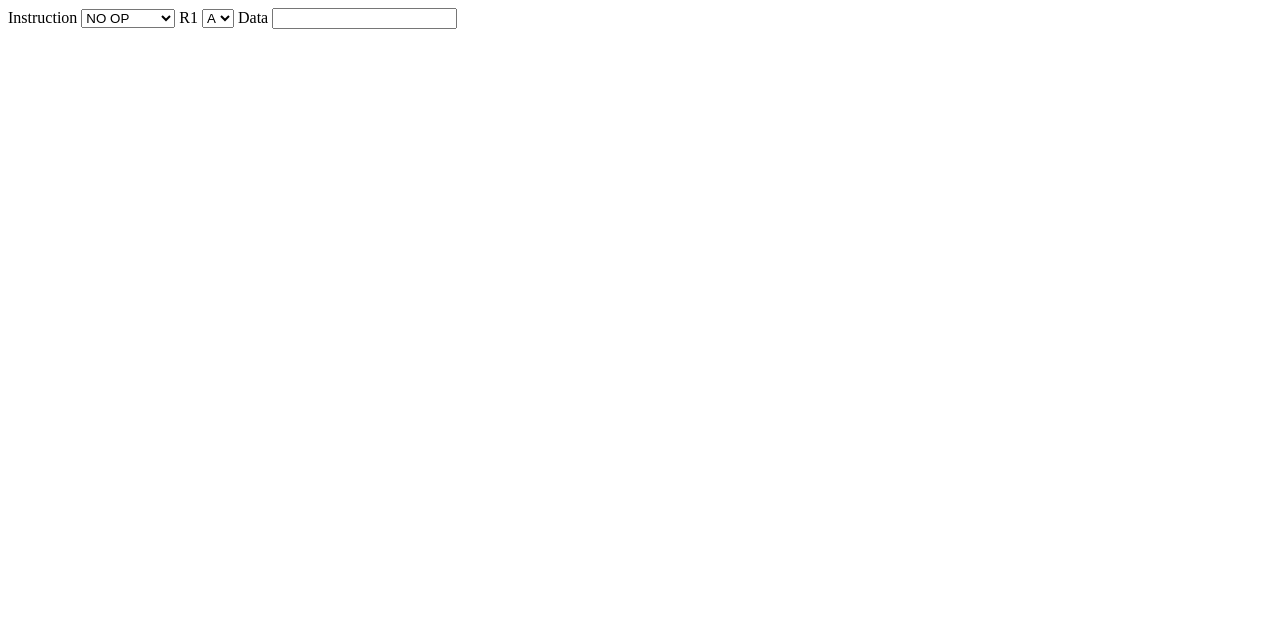
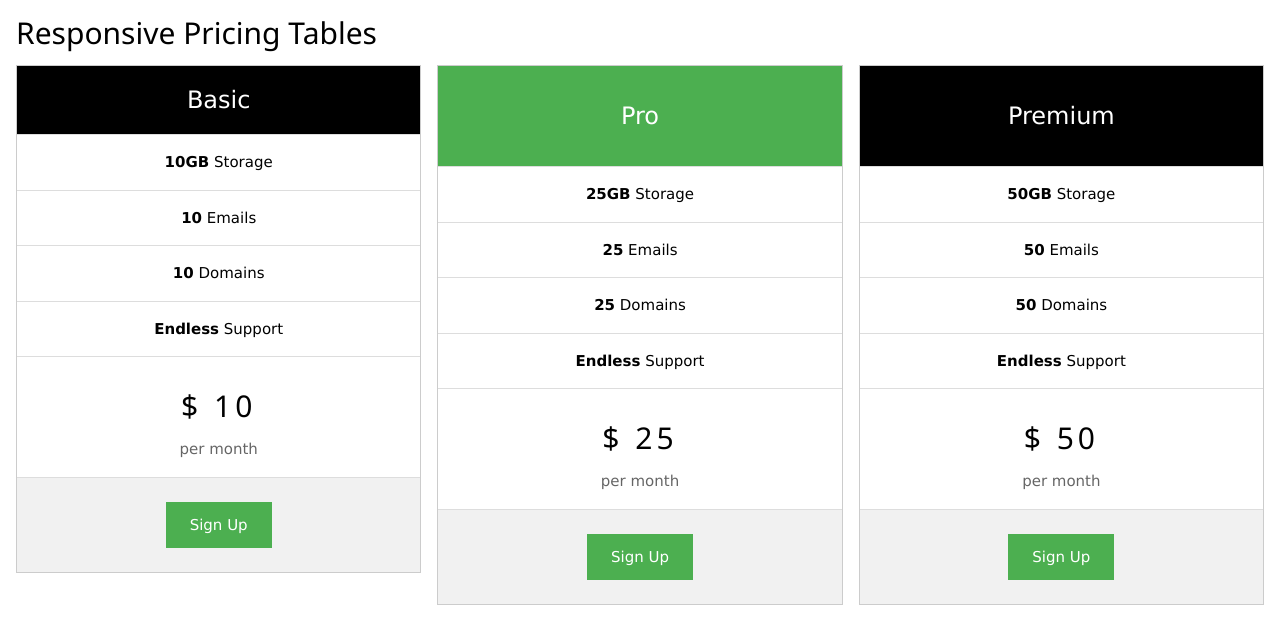
Before and after one commit to albs-br/jaca-emulator, a website: page index.html in a window 1280 px wide. Drawn offline with nearby package versions, Linux system fonts and the light colour scheme.

Commit message:
v.0.0.5 - 2 files modified

```diff
--- a/index.html
+++ b/index.html
@@ -1,4 +1,13 @@
-<div id="app">
+<link rel="stylesheet" href="https://www.w3schools.com/w3css/4/w3.css">
+
+<!--div id="app">
+
+  <div class="w3-row-padding">
+
+    <div class="w3-third">
+
+      <div class="w3-panel w3-card-4 w3-margin w3-lightgray">
+        <p>w3-card</p>
 
         <label for="instruction">Instruction</label>
         <select id="instruction">
@@ -22,6 +31,80 @@
         <input type="text" id="data" />
       </div>
 
+      <div class="w3-third">
+        <div class="w3-panel w3-card-4 w3-margin w3-yellow"><p>w3-card-2</p> w3-card-2 w3-card-2 w3-card-2 w3-card-2 w3-card-2 </div>
+      </div>
+
+      <div class="w3-third">
+        <div class="w3-panel w3-card-4 w3-margin w3-yellow"><p>w3-card-3</p></div>
+      </div>
+    </div>
+
+  </div>
+
+</div-->
+
+<div class="w3-container">
+  <h2>Responsive Pricing Tables</h2>
+</div>
+
+<div class="w3-row-padding">
+
+  <div class="w3-third w3-margin-bottom">
+    <ul class="w3-ul w3-border w3-center w3-hover-shadow">
+      <li class="w3-black w3-xlarge w3-padding-16">Basic</li>
+      <li class="w3-padding-16"><b>10GB</b> Storage</li>
+      <li class="w3-padding-16"><b>10</b> Emails</li>
+      <li class="w3-padding-16"><b>10</b> Domains</li>
+      <li class="w3-padding-16"><b>Endless</b> Support</li>
+      <li class="w3-padding-16">
+        <h2 class="w3-wide">$ 10</h2>
+        <span class="w3-opacity">per month</span>
+      </li>
+      <li class="w3-light-grey w3-padding-24">
+        <button class="w3-button w3-green w3-padding-large">Sign Up</button>
+      </li>
+    </ul>
+  </div>
+
+  <div class="w3-third w3-margin-bottom">
+
+    <ul class="w3-ul w3-border w3-center w3-hover-shadow">
+      <li class="w3-green w3-xlarge w3-padding-32">Pro</li>
+      <li class="w3-padding-16"><b>25GB</b> Storage</li>
+      <li class="w3-padding-16"><b>25</b> Emails</li>
+      <li class="w3-padding-16"><b>25</b> Domains</li>
+      <li class="w3-padding-16"><b>Endless</b> Support</li>
+      <li class="w3-padding-16">
+        <h2 class="w3-wide">$ 25</h2>
+        <span class="w3-opacity">per month</span>
+      </li>
+      <li class="w3-light-grey w3-padding-24">
+        <button class="w3-button w3-green w3-padding-large">Sign Up</button>
+      </li>
+    </ul>
+  </div>
+
+  <div class="w3-third w3-margin-bottom">
+    <ul class="w3-ul w3-border w3-center w3-hover-shadow">
+      <li class="w3-black w3-xlarge w3-padding-32">Premium</li>
+      <li class="w3-padding-16"><b>50GB</b> Storage</li>
+      <li class="w3-padding-16"><b>50</b> Emails</li>
+      <li class="w3-padding-16"><b>50</b> Domains</li>
+      <li class="w3-padding-16"><b>Endless</b> Support</li>
+      <li class="w3-padding-16">
+        <h2 class="w3-wide">$ 50</h2>
+        <span class="w3-opacity">per month</span>
+      </li>
+      <li class="w3-light-grey w3-padding-24">
+        <button class="w3-button w3-green w3-padding-large">Sign Up</button>
+      </li>
+    </ul>
+  </div>
+
+</div>
+
+
 
 <script src="https://www.gstatic.com/firebasejs/5.9.2/firebase.js"></script>
 <script>
--- a/package.json
+++ b/package.json
@@ -1,6 +1,6 @@
 {
   "name": "js-zmignv",
-  "version": "0.0.4",
+  "version": "0.0.5",
   "private": true,
   "dependencies": {
     "jquery": "^3.3.1",
```
Lines whose indentation alone changed are shown as unchanged.
